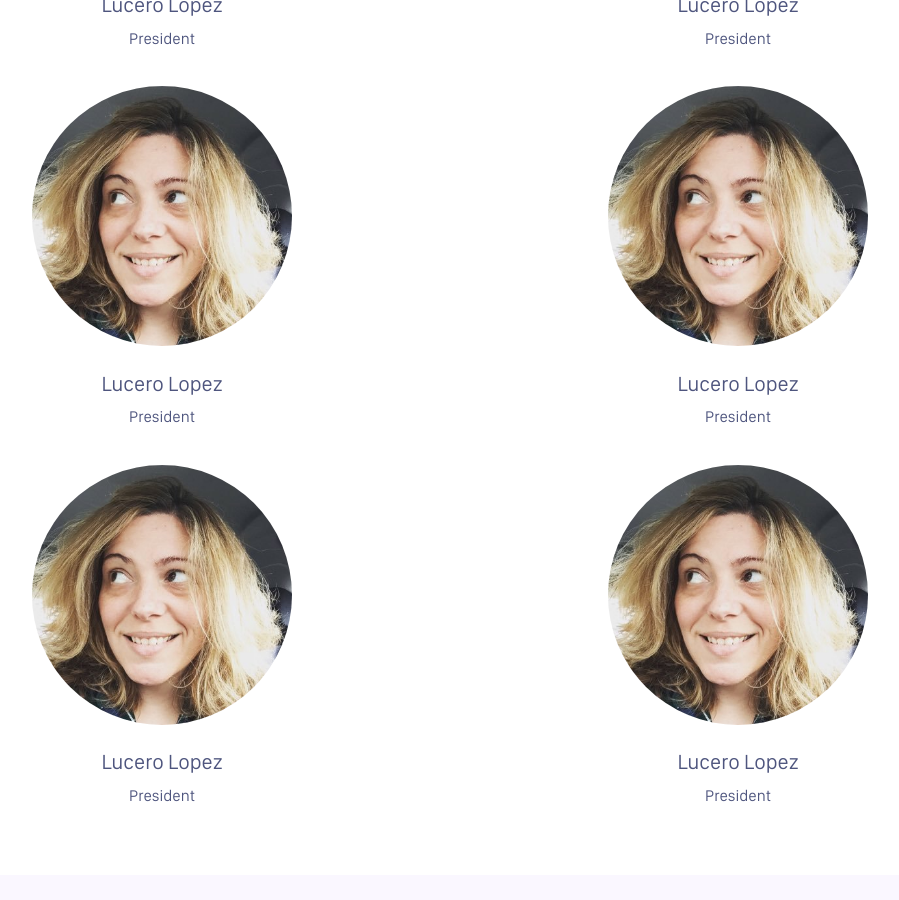
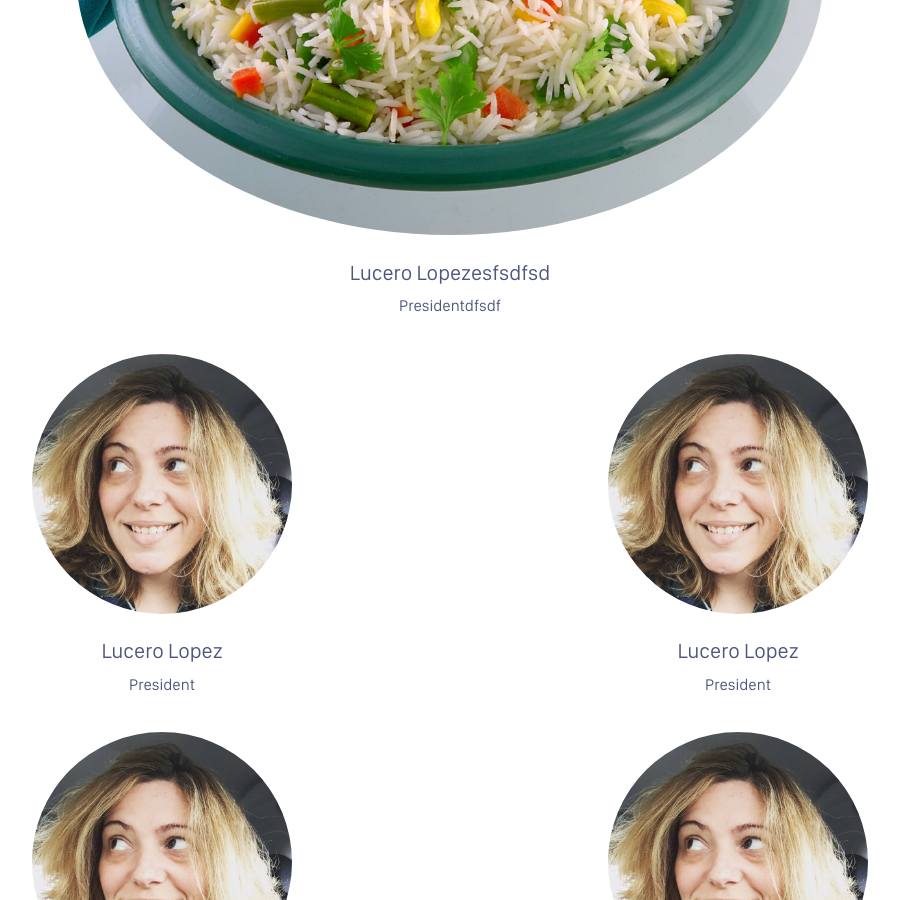
Before and after one commit to sweucsd/swe-website-old, a Jekyll site: the page built from about.markdown, in a window 1280 px wide and 900 px high, scrolled down 1868 px. Shown: the whole window, without its empty margins (190-1089 px from the left). Built offline with Jekyll 4.4.1, drawn with Linux system fonts in a browser that asks for light colours; comment, search, counter and statistics services are not loaded.

Commit message:
Updated About

```diff
--- a/about.markdown
+++ b/about.markdown
@@ -2,17 +2,17 @@
 title: About
 date: 2017-06-27 22:40:00 Z
 position: 1
-subtitle_1: About SWE
 intro: 'Lorem ipsum dolor sit amet, consectetur adipiscing elit. Ut ut odio nec mauris
   gravida vehicula. Proin eget magna non felis interdum dictum vitae sit amet eros. '
-subtitle_2: SWE Officers
+subtitle_1: About SWE
 blurb: Enter blurb text here Lorem ipsum dolor sit amet, consectetur adipiscing elit.
   Ut ut odio nec mauris gravida vehicula. Proin eget magna non felis interdum dictum.
+subtitle_2: SWE Officers
 officers:
-- officer_image: "/uploads/face.jpg"
-  officer_name: Lucero Lopez
-  officer_title: President
-  officer_url: "#"
+- officer_image: "/uploads/19478546_1450669518289282_152614270_o.jpg"
+  officer_name: Lucero Lopezesfsdfsd
+  officer_title: Presidentdfsdf
+  officer_url: mailto:swe@ucsd.edu
 - officer_image: "/uploads/face.jpg"
   officer_name: Lucero Lopez
   officer_title: President
```
Also changed, not shown: other parts of about.markdown (+4 -0 lines).
